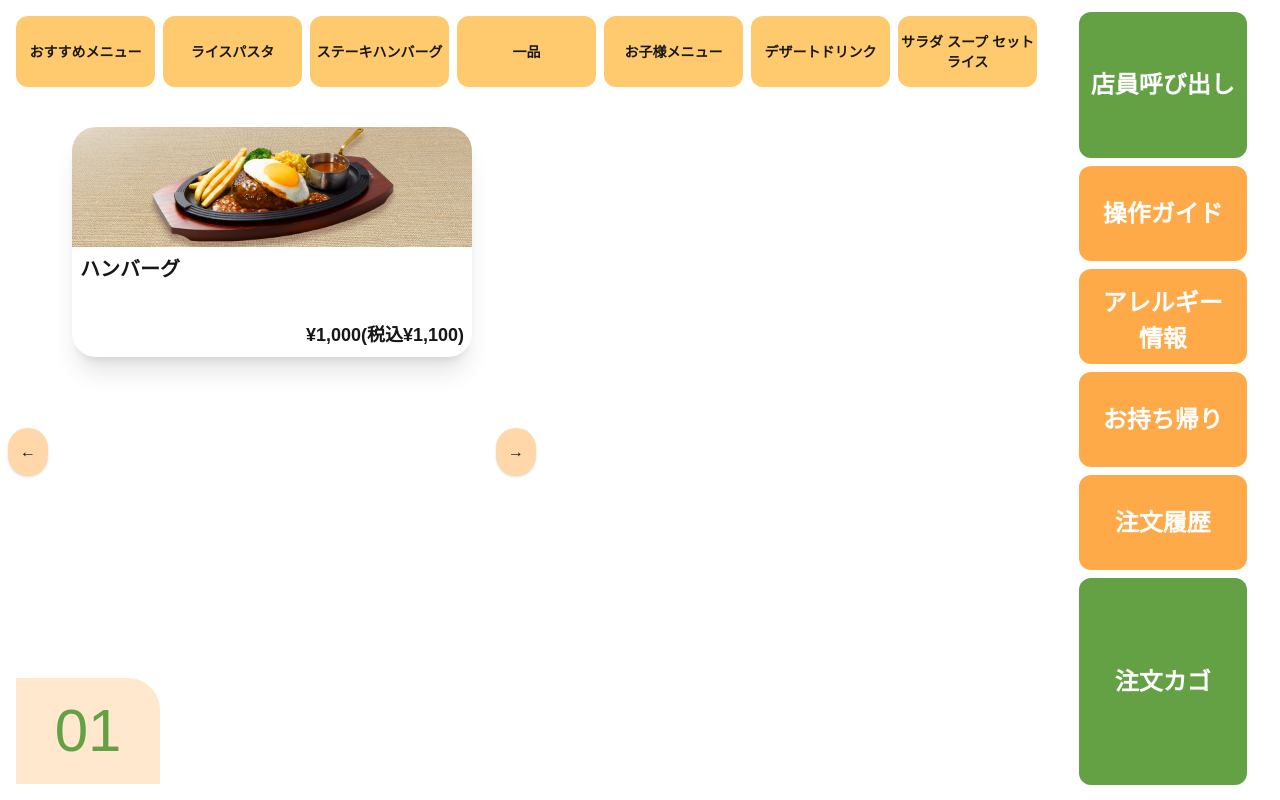
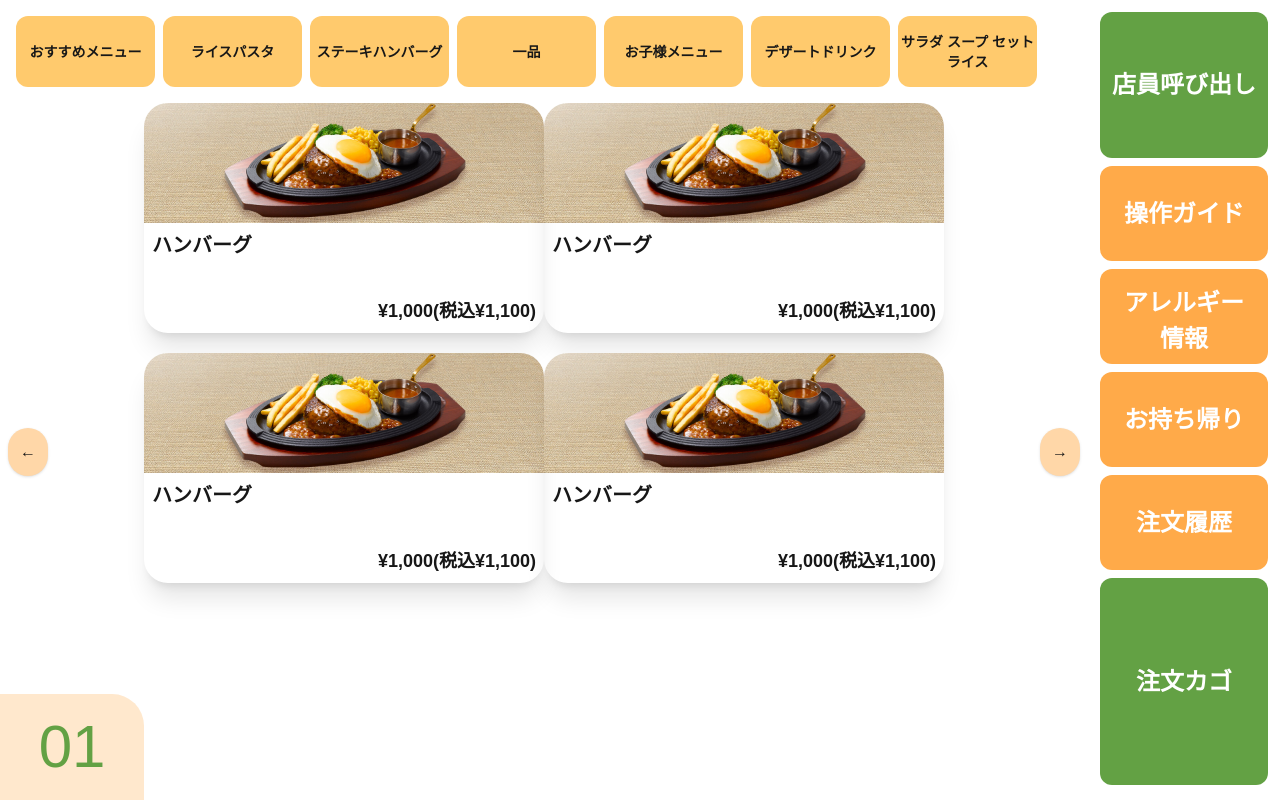
Before and after one commit to reonalddekapurio/MantanAteam, a Next.js app in the folder next-app/: page /top in a window 1280 px wide. Built offline with nearby package versions, Linux system fonts and the light colour scheme.

Commit message:
top/page.tsxの見た目のみ作成

```diff
--- a/next-app/app/components/MenuItems.tsx
+++ b/next-app/app/components/MenuItems.tsx
@@ -4,7 +4,7 @@ import Image from "next/image";
 
 export function MenuItems() {
     return (
-        <div className=" px-4 py-6">
+        <div className="">
                     <div className=" relative flex flex-col  rounded-[24px]  w-[400px] h-[230px] shadow-xl">
 
                         <Image
--- a/next-app/app/top/page.tsx
+++ b/next-app/app/top/page.tsx
@@ -22,8 +22,9 @@ export default function MenuPage() {
             </div>
 
             {/* 商品一覧 */}
-            <div>
-                <MenuItems />
+            <div className="grid grid-cols-2  w-[900] h-[500px] mx-auto">
+                <MenuItems /> <MenuItems />
+                <MenuItems /> <MenuItems />
             </div>
 
             {/* 右の矢印 */}
@@ -33,13 +34,13 @@ export default function MenuPage() {
             </div>
 
             {/* ページ番号（左下固定） */}
-            <div className="absolute bottom-4 left-4">
+            <div className="absolute bottom-0 left-0">
             <Number number="01" />
             </div>
         </div>
 
         {/* 右側 操作パネル */}
-        <div className="w-1/6 h-screen">
+        <div>
             <ActionButtons />
         </div>
         </div>
```
